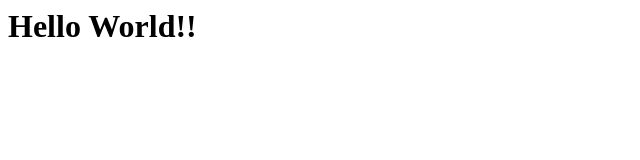
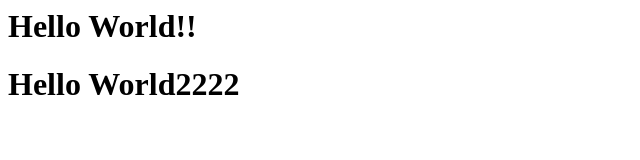
Before and after one commit to umarsiddique111/htmlExample, a plain HTML site: page index.html in a window 1280 px wide. Shown: the whole page, without its empty margins (0-640 px from the left). Drawn offline with Linux system fonts and the light colour scheme.

Commit message:
Update index.html

```diff
--- a/index.html
+++ b/index.html
@@ -4,6 +4,8 @@
 <body>
 
 <h1>Hello World!!</h1>
+<h1>Hello World2222</h1>
+
 </body>
 
 
```
